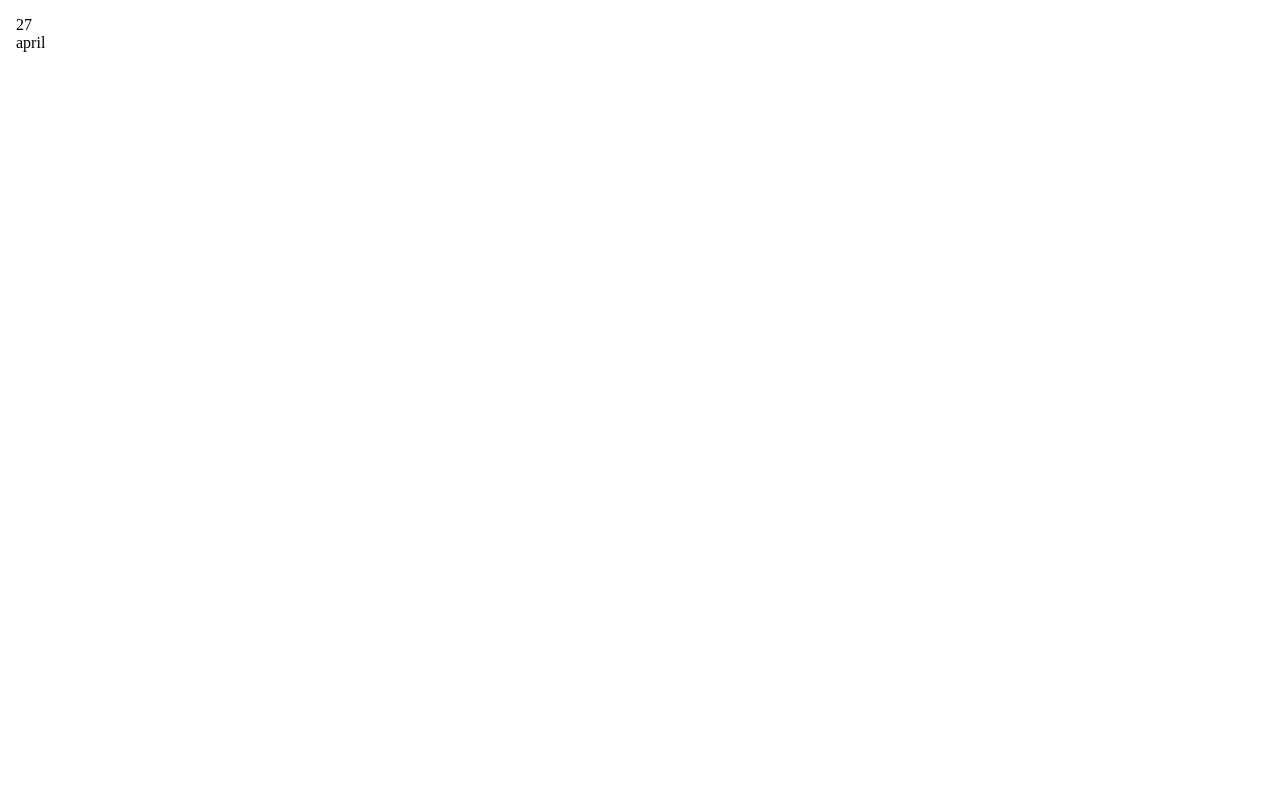
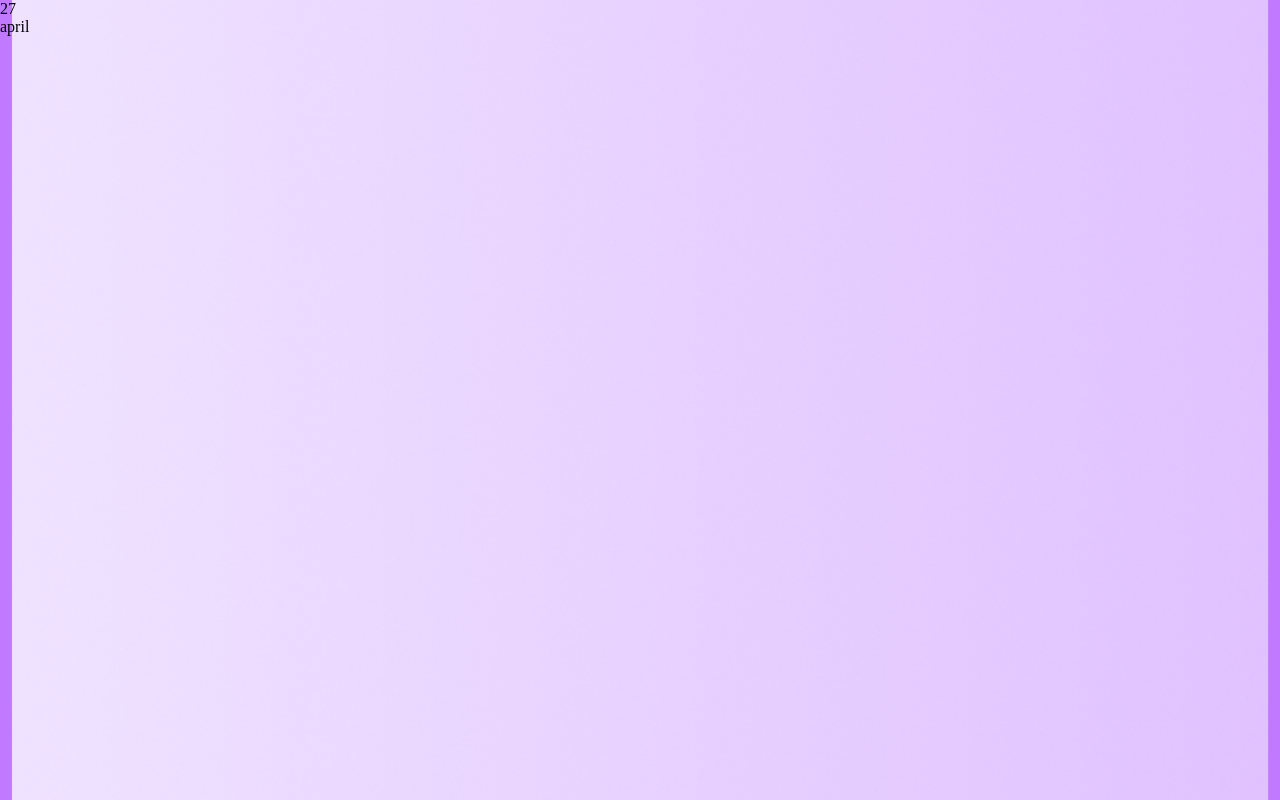
Before and after one commit to toothpastenorangejuice/Calendar-App, a website: page calendar-app/index.html in a window 1280 px wide. Drawn offline with Linux system fonts and the light colour scheme.

Commit message:
added outer background image

```diff
--- a/calendar-app/main.js
+++ b/calendar-app/main.js
@@ -16,7 +16,7 @@ function createWindow() {
     maximizable: false,
     fullscreenable: false,
     frame: false,
-    transparent: false,
+    transparent: true,
     webPreferences: {
       contextIsolation: true
     }
--- a/calendar-app/styles.css
+++ b/calendar-app/styles.css
@@ -7,14 +7,16 @@ body {
   margin: 0;
   width: 100vw;
   height: 100vh;
-
-  background: white;
   user-select: none;
   -webkit-app-region: drag;
+  background-image: url("assets/outer-frame-bg.png");
+  background-size: cover;
+  background-repeat: no-repeat;
+  background-position: center;
 }
 
 .app {
-  padding: 16px;
+
 }
 
 button,
```
Also changed, not shown: calendar-app/assets/inner-frame-bg.png (added), calendar-app/assets/outer-frame-bg.png (added).
